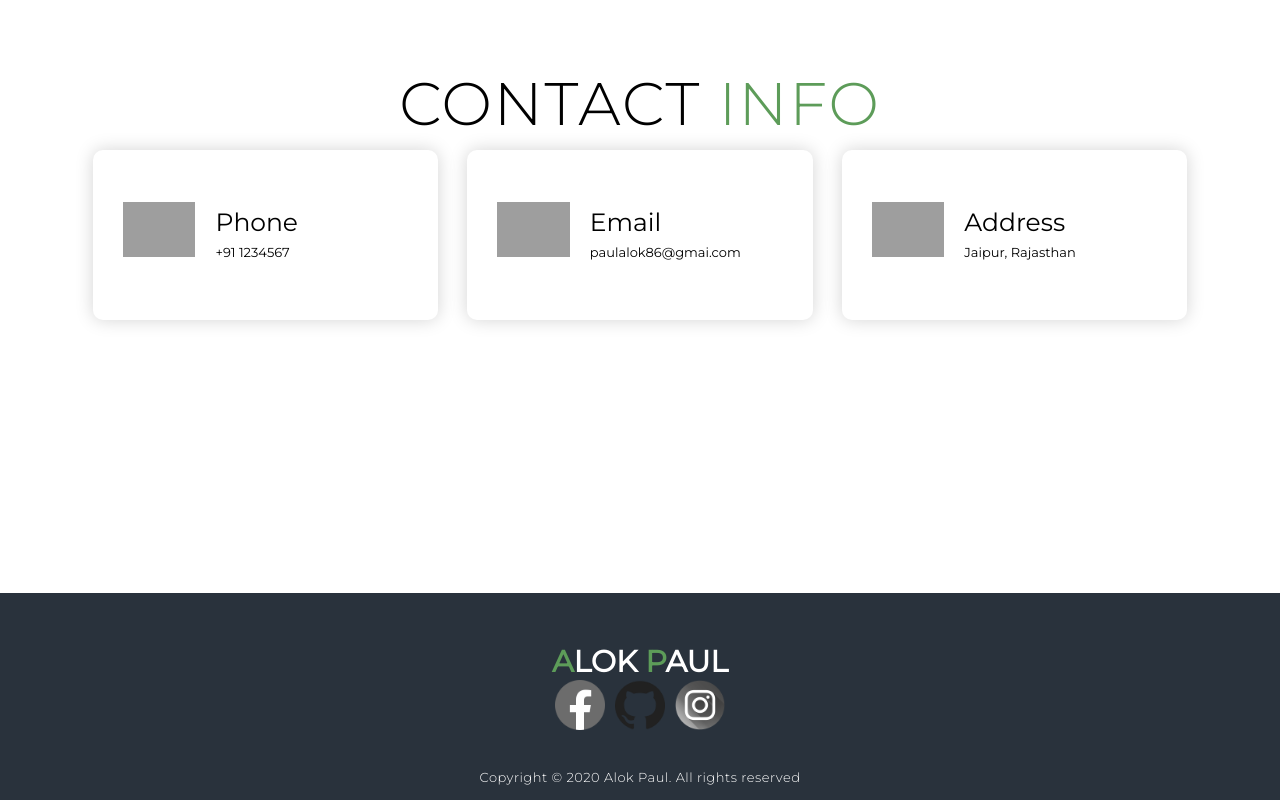
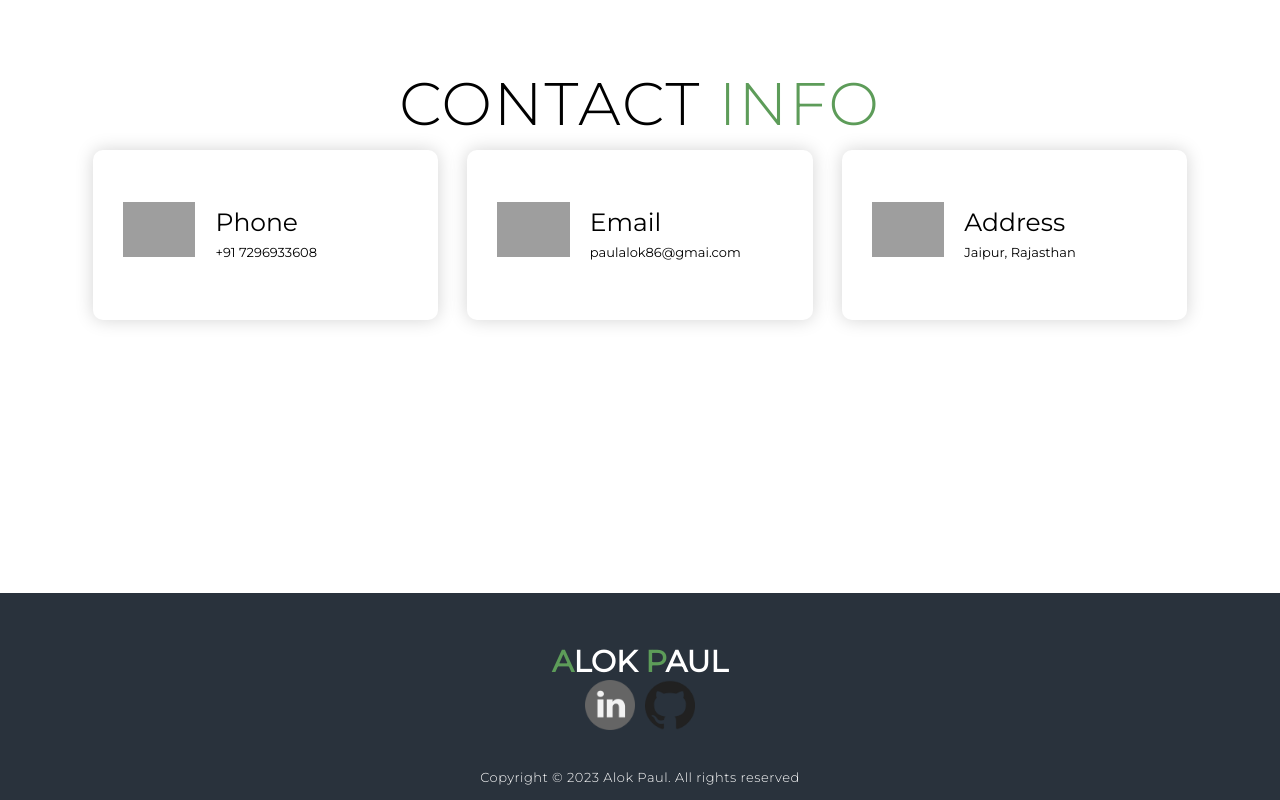
Before and after one commit to alokp1234/ALOK-PAUL-PORTFOLIO, a plain HTML site: page index.html in a window 1280 px wide. Shown: the part 4440-5240 px from the top of the page. Drawn offline with Linux system fonts and the light colour scheme; grey boxes are pictures that could not be loaded.

Commit message:
Update index.html

```diff
--- a/index.html
+++ b/index.html
@@ -165,7 +165,7 @@
           <div class="icon"><img src="https://img.icons8.com/bubbles/100/000000/phone.png" /></div>
           <div class="contact-info">
             <h1>Phone</h1>
-            <h2>+91 1234567</h2>
+            <h2>+91 7296933608</h2>
 
           </div>
         </div>
@@ -198,17 +198,14 @@
 
       <div class="social-icon">
         <div class="social-item">
-          <a href="#"><img src="./img/facebook.png" /></a>
+          <a href="https://www.linkedin.com/in/alok-paul-8b8b63202/"><img src="./img/linkedin.png" /></a>
         </div>
         <div class="social-item">
-          <a href="#"><img src="./img/github.png" /></a>
-        </div>
-        <div class="social-item">
-          <a href="#"><img src="./img/instagram.png" /></a>
+          <a href="https://github.com/alokp1234"><img src="./img/github.png" /></a>
         </div>
 
       </div>
-      <p>Copyright © 2020 Alok Paul. All rights reserved</p>
+      <p>Copyright © 2023 Alok Paul. All rights reserved</p>
     </div>
   </section>
   <!-- End Footer -->
```
